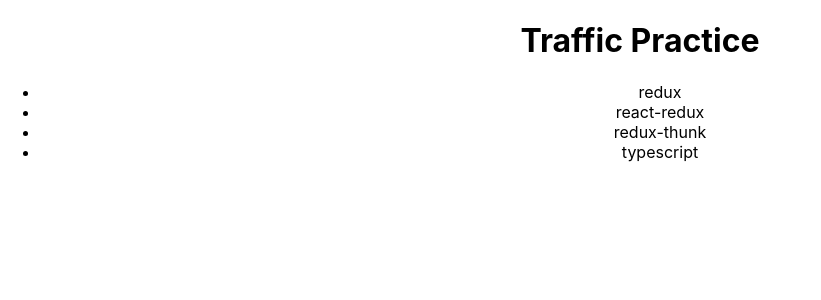
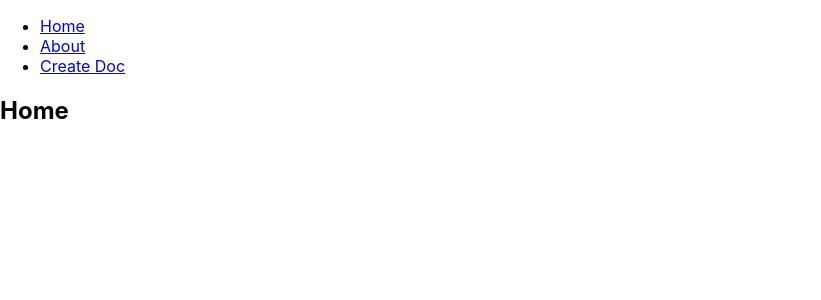
Before and after one commit to Stefafrontani/fe-practice, a React (Create React App) app: page / in a window 1280 px wide. Shown: the top 300 px of the page, without its empty margins (0-821 px from the left). Built offline with nearby package versions, Linux system fonts and the light colour scheme.

Commit message:
Add routing & nav component

```diff
--- a/package.json
+++ b/package.json
@@ -10,8 +10,10 @@
     "@types/node": "^12.0.0",
     "@types/react": "^16.9.34",
     "@types/react-dom": "^16.9.7",
+    "@types/react-router-dom": "^5.1.5",
     "react": "^16.13.1",
     "react-dom": "^16.13.1",
+    "react-router-dom": "^5.2.0",
     "react-scripts": "3.4.1",
     "typescript": "~3.7.2"
   },
--- a/src/App.tsx
+++ b/src/App.tsx
@@ -1,22 +1,20 @@
 import React from 'react';
 import './App.css';
+import { BrowserRouter as Router, Route } from 'react-router-dom';
+import Nav from './components/Nav';
 
-const dependenciesInstalled : string[] = ['redux', 'react-redux', 'redux-thunk', 'typescript'];
+// Containers
+import Home from './containers/Home/';
+import About from './containers/About/';
+import CreateDoc from './containers/CreateDoc/';
 
-function App() {
-    let titleApp : string = 'Traffic Practice';
-    return (
-        <div className="App">
-            <h1>{titleApp}</h1>
-            <ul>
-                {
-                    dependenciesInstalled.map((dependency) => {
-                        return <li>{dependency}</li>
-                    })
-                }
-            </ul>
-        </div>
-    );
-}
+const App: React.FC = () => (
+    <Router>
+        <Nav />
+        <Route exact path="/" component={Home} />
+        <Route path="/about" component={About} />
+        <Route path="/crear-documento" component={CreateDoc} />
+    </Router>
+);
 
 export default App;
--- /dev/null
+++ b/src/components/Nav/index.tsx
@@ -0,0 +1,21 @@
+import React from 'react';
+// eslint-disable-next-line no-unused-vars
+import { BrowserRouter as Router, Link } from 'react-router-dom';
+
+const Nav: React.FC = () => {
+    return (
+        <ul>
+            <li>
+                <Link to="/">Home</Link>
+            </li>
+            <li>
+                <Link to="/about">About</Link>
+            </li>
+            <li>
+                <Link to="/crear-documento">Create Doc</Link>
+            </li>
+        </ul>
+    );
+}
+
+export default Nav;
--- /dev/null
+++ b/src/containers/About/index.tsx
@@ -0,0 +1,7 @@
+import React from 'react';
+
+const About: React.FC = () => {
+  return <h2>{'About'}</h2>;
+}
+
+export default About;
--- /dev/null
+++ b/src/containers/CreateDoc/index.tsx
@@ -0,0 +1,7 @@
+import React from 'react';
+
+const CreateDoc: React.FC = () => {
+  return <h2>{'Create document'}</h2>;
+}
+
+export default CreateDoc;
--- /dev/null
+++ b/src/containers/Home/index.tsx
@@ -0,0 +1,7 @@
+import React from 'react';
+
+const Home: React.FC = () => {
+  return <h2>{'Home'}</h2>;
+}
+
+export default Home;
```
Also changed, not shown: 1 other file (tests, documents, lock files or other folders).
